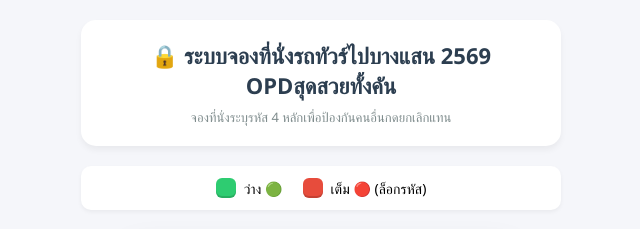
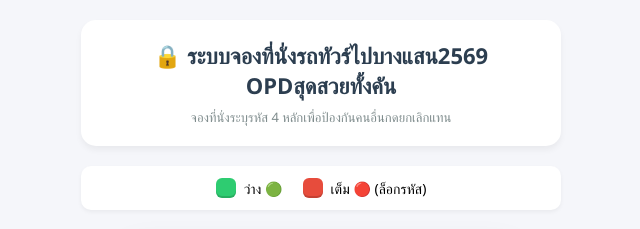
Before and after one commit to khemika-OPD/BOOK-A-SEAT, a plain HTML site: page index.html in a window 1280 px wide. Shown: the top 229 px of the page, 319-959 px from the left. Drawn offline with Linux system fonts and the light colour scheme.

Commit message:
Remove space in header title

```diff
--- a/index.html
+++ b/index.html
@@ -35,7 +35,7 @@
 <body>
 
     <div class="app-header">
-        <h1>🔒 ระบบจองที่นั่งรถทัวร์ไปบางแสน 2569 OPDสุดสวยทั้งคัน</h1>
+        <h1>🔒 ระบบจองที่นั่งรถทัวร์ไปบางแสน2569 OPDสุดสวยทั้งคัน</h1>
         <p class="subtitle">จองที่นั่งระบุรหัส 4 หลักเพื่อป้องกันคนอื่นกดยกเลิกแทน</p>
     </div>
 
```
